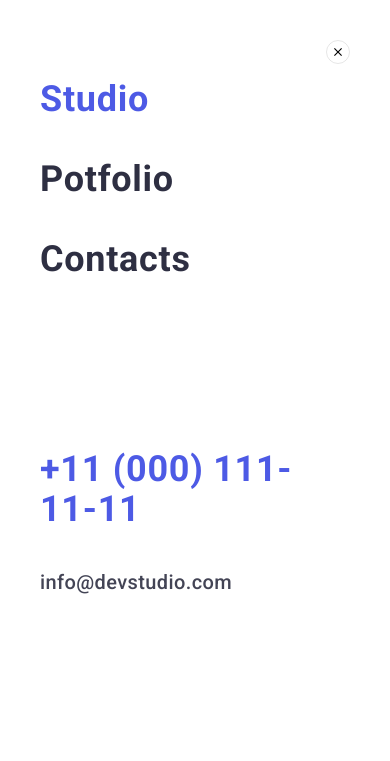
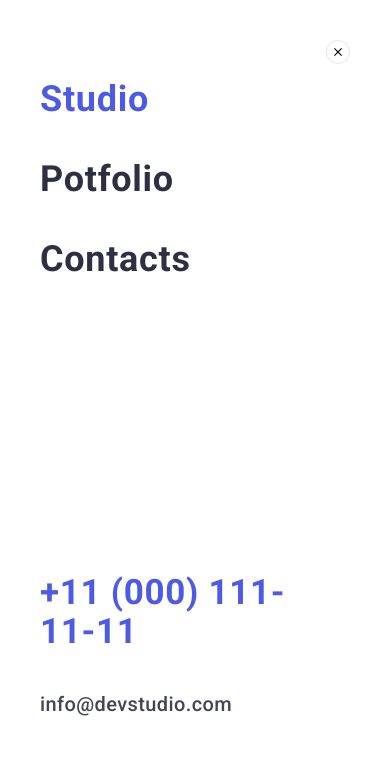
Before and after one commit to Valeru4/Goit-markup-hw-07, a plain HTML site: page index.html in a window 390 px wide. Both pictures are taken after a click on the button 353 px from the left and 34 px from the top of the page. Shown: the top 761 px of the page. Drawn offline with nearby package versions, Linux system fonts and the light colour scheme.

Commit message:
Final edit mobile menu

```diff
--- a/css/mobile.css
+++ b/css/mobile.css
@@ -245,16 +245,10 @@ body {
     color: var(--logo-button-color);
 }
 
-.mobile-menu-contacts-list {
-    display: flex;
-    flex-direction: column;
-    gap: 40px;
-}
-
     .mobile-menu-tel {
         font-family: 'Roboto';
         font-weight: 600;
-        font-size: 36px;
+        font-size: 35px;
         line-height: 1.11;
         letter-spacing: 0.02em;
         text-transform: capitalize;
@@ -294,7 +288,21 @@ body {
         width: 24px;
         height: 24px;
     }
+
+    .wrapper-mobile-contacts {
+        display: flex;
+        flex-direction: column;
+        justify-content: space-between;
+        gap: 48px;
+    }
+    .mobile-menu-contacts-list {
+        display: flex;
+        flex-direction: column;
+        gap: 40px;
+    }
+
 }
+
 
 /* +++++++HEADER-TABLET+++++++ */
 
@@ -1348,4 +1356,3 @@ screen and (min-resolution: 2dppx) and (min-width: 1200px) {
         transition: transform 250ms cubic-bezier(0.4, 0, 0.2, 1);
     }
 }
- */
--- a/index.html
+++ b/index.html
@@ -72,13 +72,16 @@
         <use href="./images/icons.svg#icon-close-modal"></use>
       </svg>
     </button>
-<nav>
+<div class="wrapper-mobile-navigation">
+    <nav>
   <ul class="mobile-menu-list-link list">
     <li class="mobile-menu-item-link"><a class="link link-mobile-menu active" href="./index.html">Studio</a></li>
     <li class="mobile-menu-item-link"><a class="link link-mobile-menu" href="./portfolio.html">Potfolio</a></li>
     <li class="mobile-menu-item-link"><a class="link link-mobile-menu" href="">Contacts</a></li>
   </ul>
 </nav>
+</div>
+<div class="wrapper-mobile-contacts">
 <ul class="mobile-menu-contacts-list list">
 <li class="mobile-menu-contacts-item"><a class="link mobile-menu-tel" href="tel:+11(000)111-11-11">+11 (000) 111-11-11</a></li>
 <li class="mobile-menu-contacts-item"><a class="link mobile-menu-mail" href="mailto:info@devstudio.com">info@devstudio.com</a></li>
@@ -112,6 +115,7 @@
   </a>
 </li>
 </ul>
+</div>
 </div>
     </div>
   </header>
```
